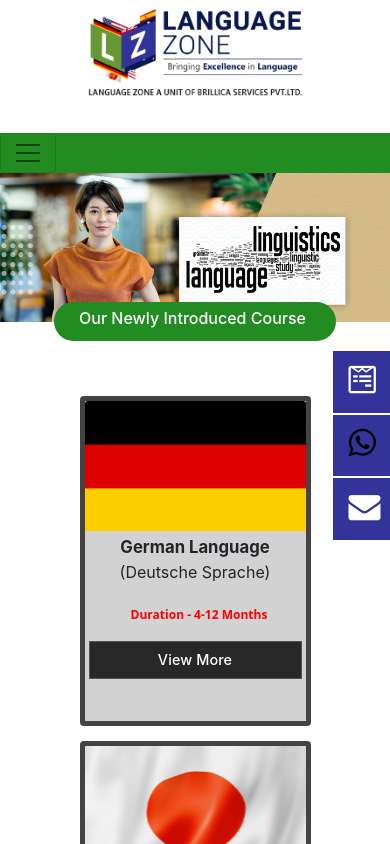
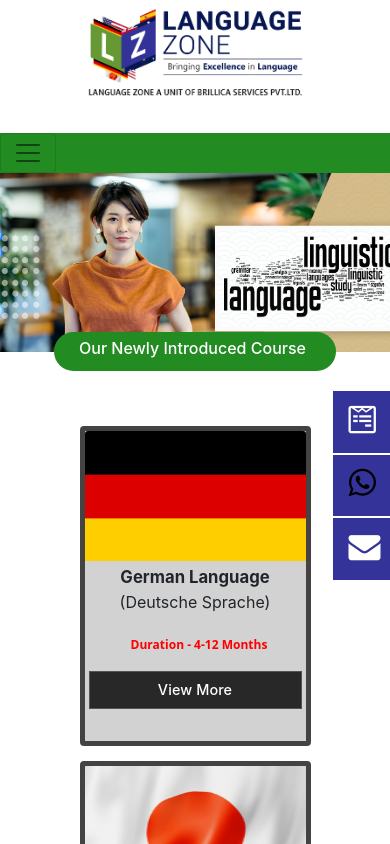
Before and after one commit to Nshiv011/Language_Zones, a React (Create React App) app: page / in a window 390 px wide. Shown: the top 844 px of the page. Built offline with nearby package versions, Linux system fonts and the light colour scheme; what google-maps-react would draw is missing.

Commit message:
Update index.css

```diff
--- a/src/index.css
+++ b/src/index.css
@@ -1959,7 +1959,7 @@ padding-bottom: 4.5px;
 }
 .card{
   width: 70%;
-  height: 330px;
+  height: 320px;
   background-color: #d2d2d2 !important;
   border: 5px solid #454242 !important;
 }
@@ -1980,7 +1980,7 @@ padding-bottom: 4.5px;
   font-size: 14.3px;
 }
 .icon{
-  top:351px;
+  top:391px;
 
 }
 .country{
@@ -2001,6 +2001,12 @@ padding-bottom: 4.5px;
   background-color:#fff7f7 ;
   padding-bottom: 10px;
 
+}
+.heroo{
+  background-size: 120%;
+}
+.hero {
+  height: 179.1px;
 }
 .footer{
   height: 1180px;
```
